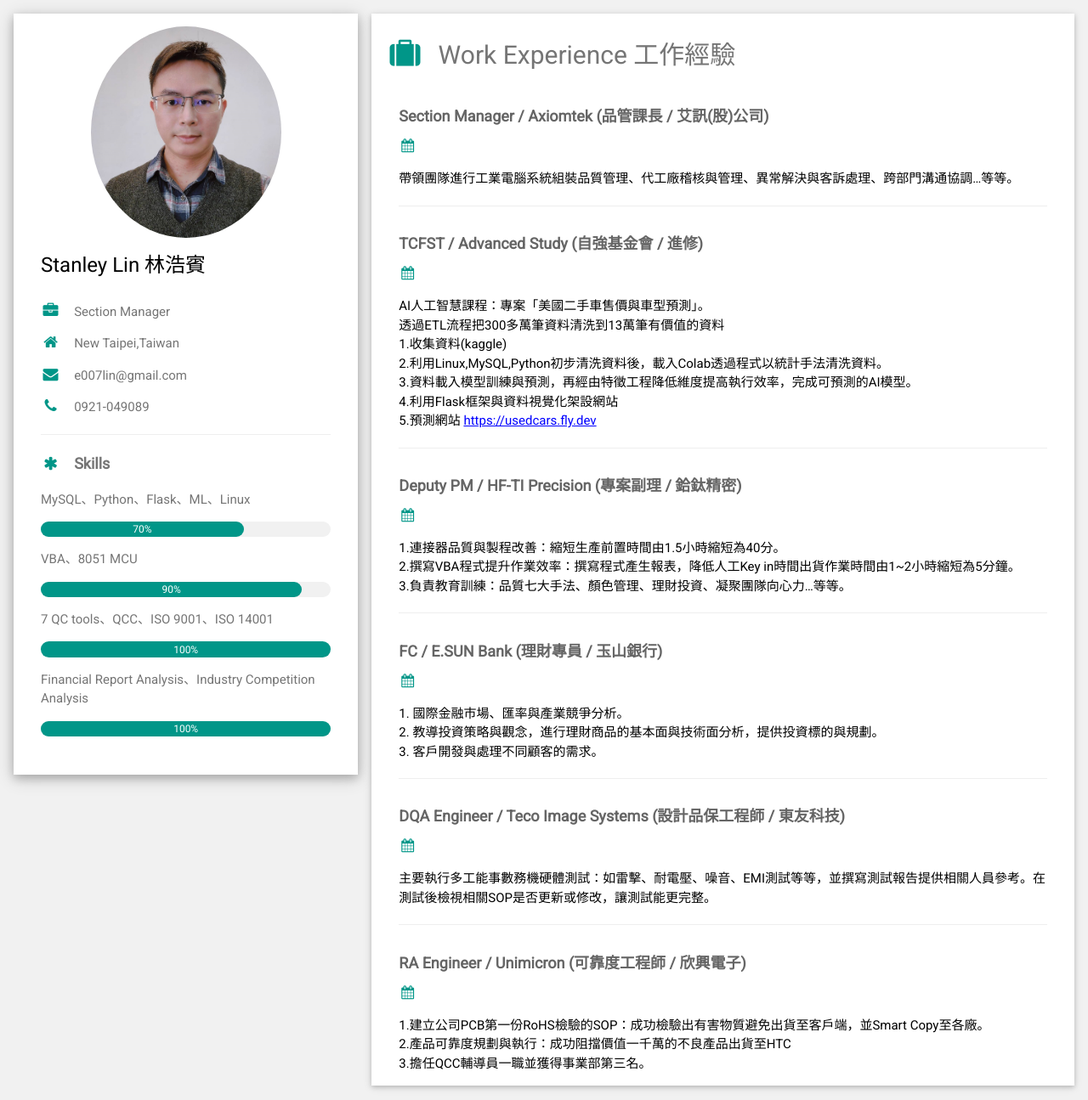
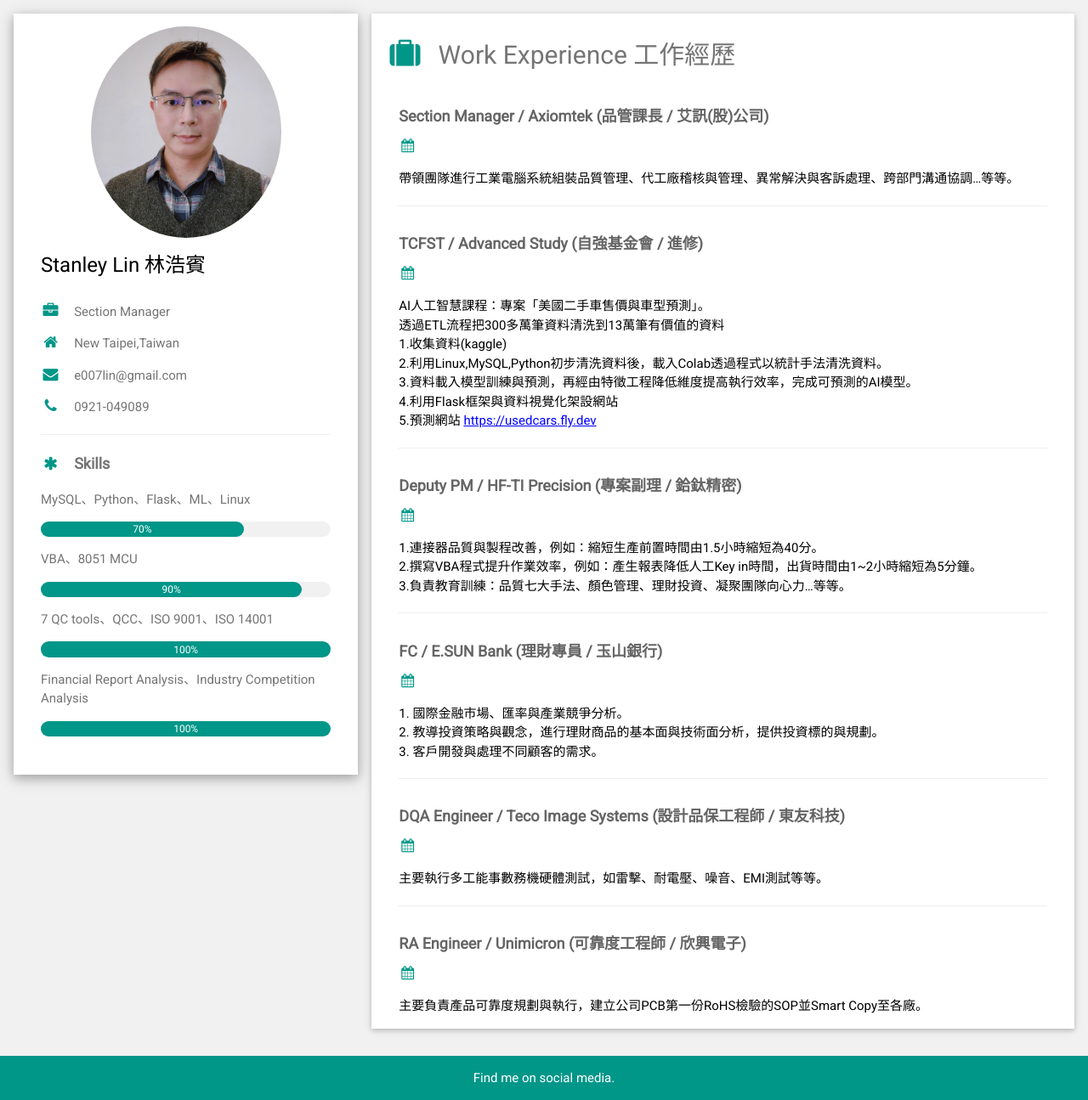
Before and after one commit to e007lin/card, a plain HTML site: page index.html in a window 1280 px wide. Shown: the top 1295 px of the page at 85% size. Drawn offline with nearby package versions, Linux system fonts and the light colour scheme.

Commit message:
Add files via upload

```diff
--- a/index.html
+++ b/index.html
@@ -88,7 +88,7 @@
     <!-- Right Column -->
     <div class="w3-twothird">
       <div class="w3-container w3-card w3-white w3-margin-bottom">
-        <h2 class="w3-text-grey w3-padding-16"><i class="fa fa-suitcase fa-fw w3-margin-right w3-xxlarge w3-text-teal"></i>Work Experience 工作經驗</h2>
+        <h2 class="w3-text-grey w3-padding-16"><i class="fa fa-suitcase fa-fw w3-margin-right w3-xxlarge w3-text-teal"></i>Work Experience 工作經歷</h2>
         <div class="w3-container">
             <h5 class="w3-opacity"><b>Section Manager / Axiomtek (品管課長 / 艾訊(股)公司)</b></h5>
             <h6 class="w3-text-teal"><i class="fa fa-calendar fa-fw w3-margin-right"></i></h6>
@@ -115,8 +115,8 @@
           <h5 class="w3-opacity"><b>Deputy PM / HF-TI Precision (專案副理 / 鉿鈦精密)</b></h5>
           <h6 class="w3-text-teal"><i class="fa fa-calendar fa-fw w3-margin-right"></i> </h6>
           <p>
-            1.連接器品質與製程改善：縮短生產前置時間由1.5小時縮短為40分。<br>
-            2.撰寫VBA程式提升作業效率：撰寫程式產生報表，降低人工Key in時間出貨作業時間由1~2小時縮短為5分鐘。<br>
+            1.連接器品質與製程改善，例如：縮短生產前置時間由1.5小時縮短為40分。<br>
+            2.撰寫VBA程式提升作業效率，例如：產生報表降低人工Key in時間，出貨時間由1~2小時縮短為5分鐘。<br>
             3.負責教育訓練：品質七大手法、顏色管理、理財投資、凝聚團隊向心力…等等。
           </p>
           <hr>
@@ -133,15 +133,14 @@
         <div class="w3-container">
           <h5 class="w3-opacity"><b>DQA Engineer / Teco Image Systems (設計品保工程師 / 東友科技)</b></h5>
           <h6 class="w3-text-teal"><i class="fa fa-calendar fa-fw w3-margin-right"></i></h6>
-          <p>主要執行多工能事數務機硬體測試：如雷擊、耐電壓、噪音、EMI測試等等，並撰寫測試報告提供相關人員參考。在測試後檢視相關SOP是否更新或修改，讓測試能更完整。 </p>
+          <p>主要執行多工能事數務機硬體測試，如雷擊、耐電壓、噪音、EMI測試等等。 </p>
           <hr>
         </div>
         <div class="w3-container">
           <h5 class="w3-opacity"><b>RA Engineer / Unimicron (可靠度工程師 / 欣興電子)</b></h5>
           <h6 class="w3-text-teal"><i class="fa fa-calendar fa-fw w3-margin-right"></i></h6>
-          <p>1.建立公司PCB第一份RoHS檢驗的SOP：成功檢驗出有害物質避免出貨至客戶端，並Smart Copy至各廠。<br>
-            2.產品可靠度規劃與執行：成功阻擋價值一千萬的不良產品出貨至HTC<br>
-            3.擔任QCC輔導員一職並獲得事業部第三名。
+          <p>主要負責產品可靠度規劃與執行，建立公司PCB第一份RoHS檢驗的SOP並Smart Copy至各廠。<br>
+
           </p>
         </div>
       </div>
```
